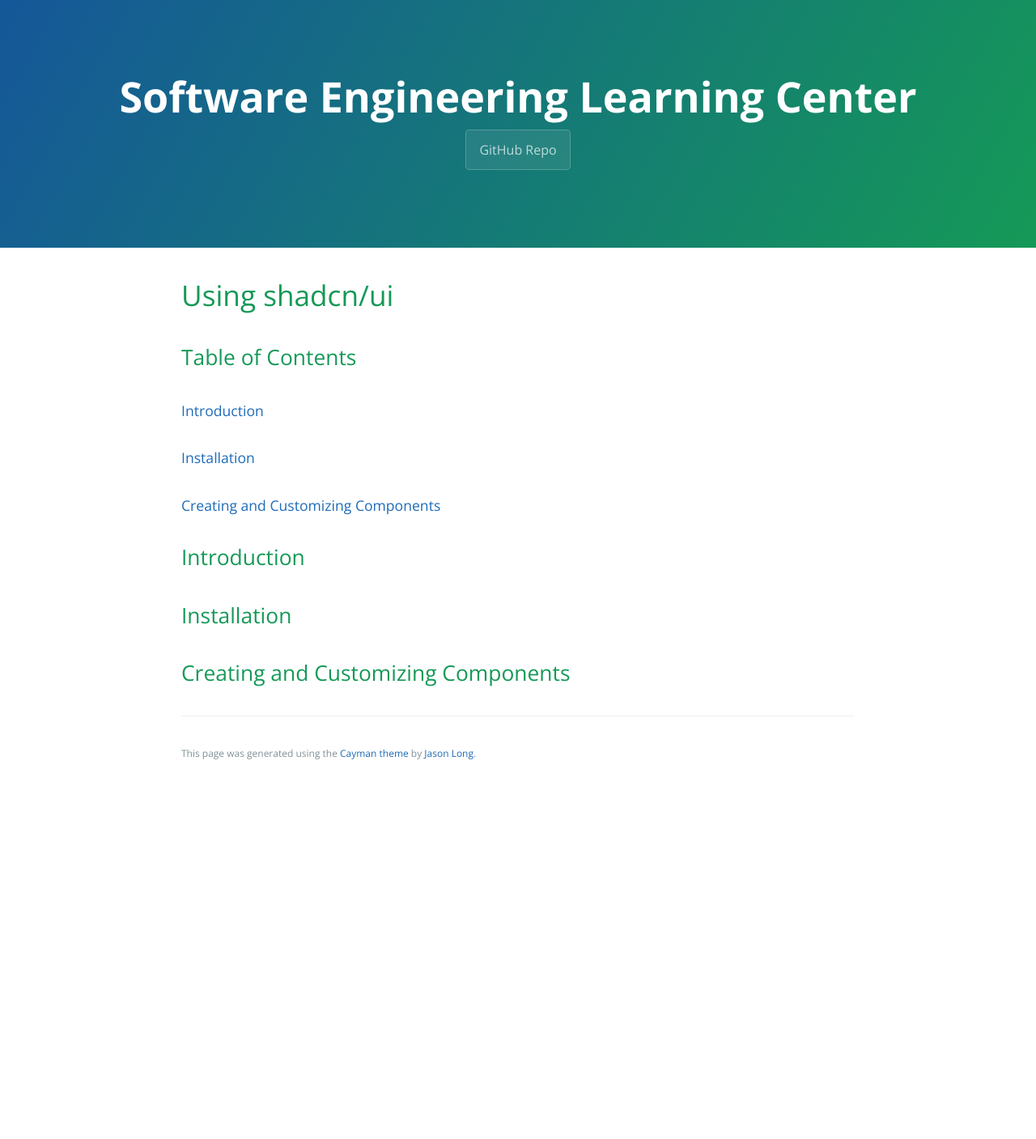
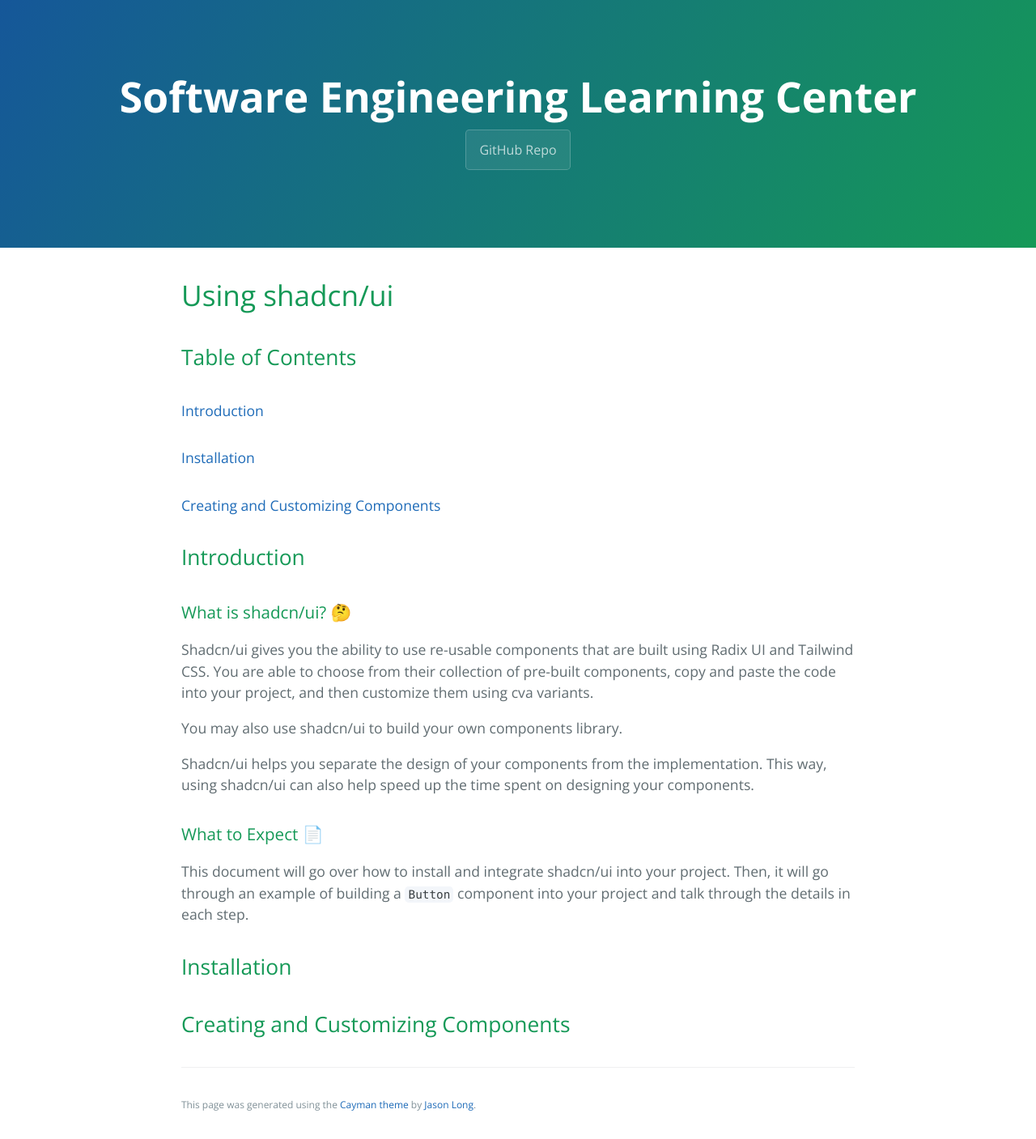
Before and after one commit to learning-software-engineering/learning-software-engineering.github.io, a Jekyll site: the page built from Topics/Tech_Stacks/Shadcn.md, in a window 1280 px wide. Shown: the whole page at 81% size. Built offline with Jekyll 4.4.1, drawn with Linux system fonts in a browser that asks for light colours; our own code applies the rules of GitHub Pages for plain Markdown files; before the commit the page ends 973 px from its top, so only the background shows below that.

Commit message:
Draft introduction

```diff
--- a/Topics/Tech_Stacks/Shadcn.md
+++ b/Topics/Tech_Stacks/Shadcn.md
@@ -10,6 +10,18 @@
 
 ## Introduction
 
+### What is shadcn/ui? 🤔
+
+Shadcn/ui gives you the ability to use re-usable components that are built using Radix UI and Tailwind CSS. You are able to choose from their collection of pre-built components, copy and paste the code into your project, and then customize them using cva variants.
+
+You may also use shadcn/ui to build your own components library.
+
+Shadcn/ui helps you separate the design of your components from the implementation. This way, using shadcn/ui can also help speed up the time spent on designing your components.
+
+### What to Expect 📄
+
+This document will go over how to install and integrate shadcn/ui into your project. Then, it will go through an example of building a `Button` component into your project and talk through the details in each step.
+
 ## Installation
 
 ## Creating and Customizing Components
```
